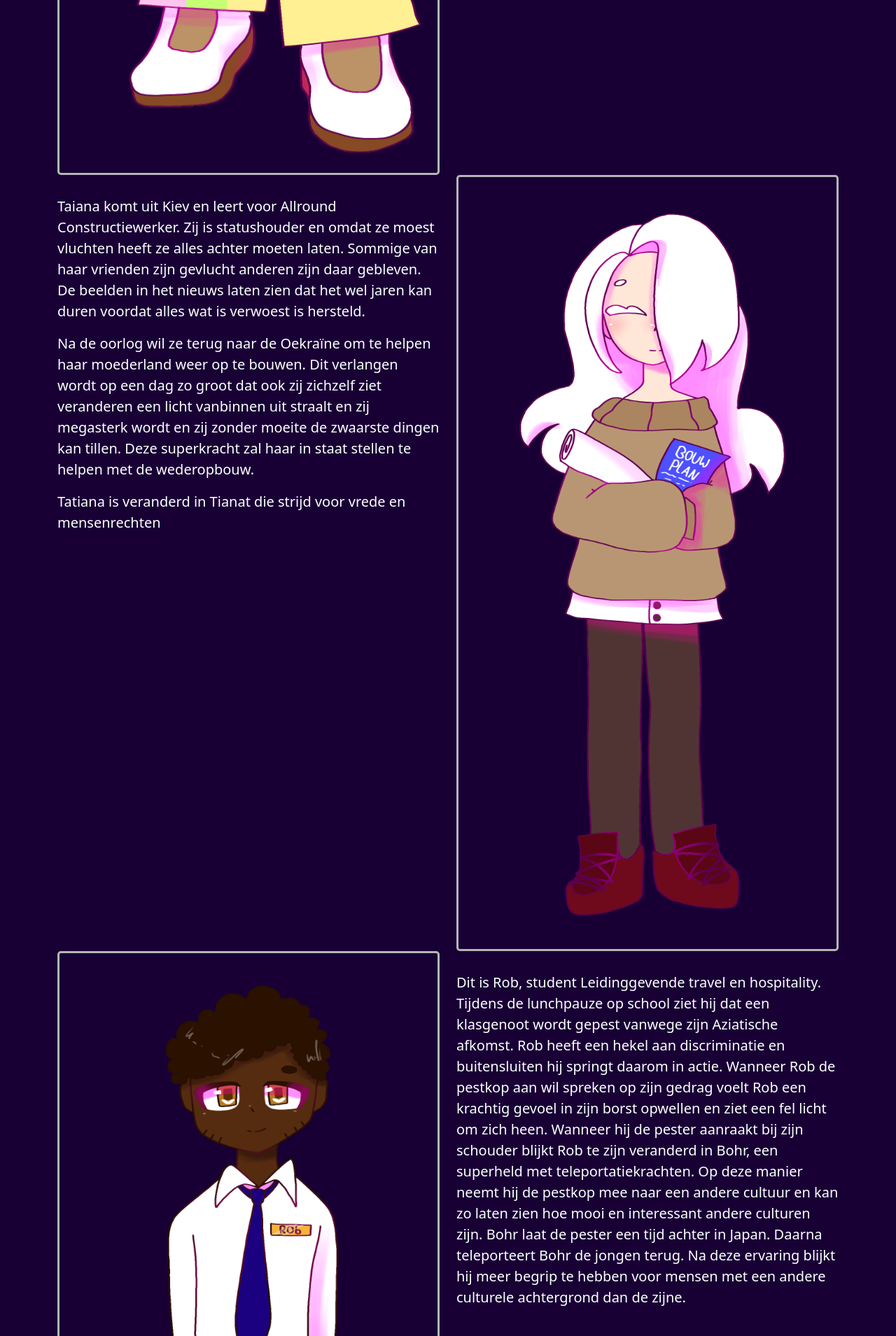
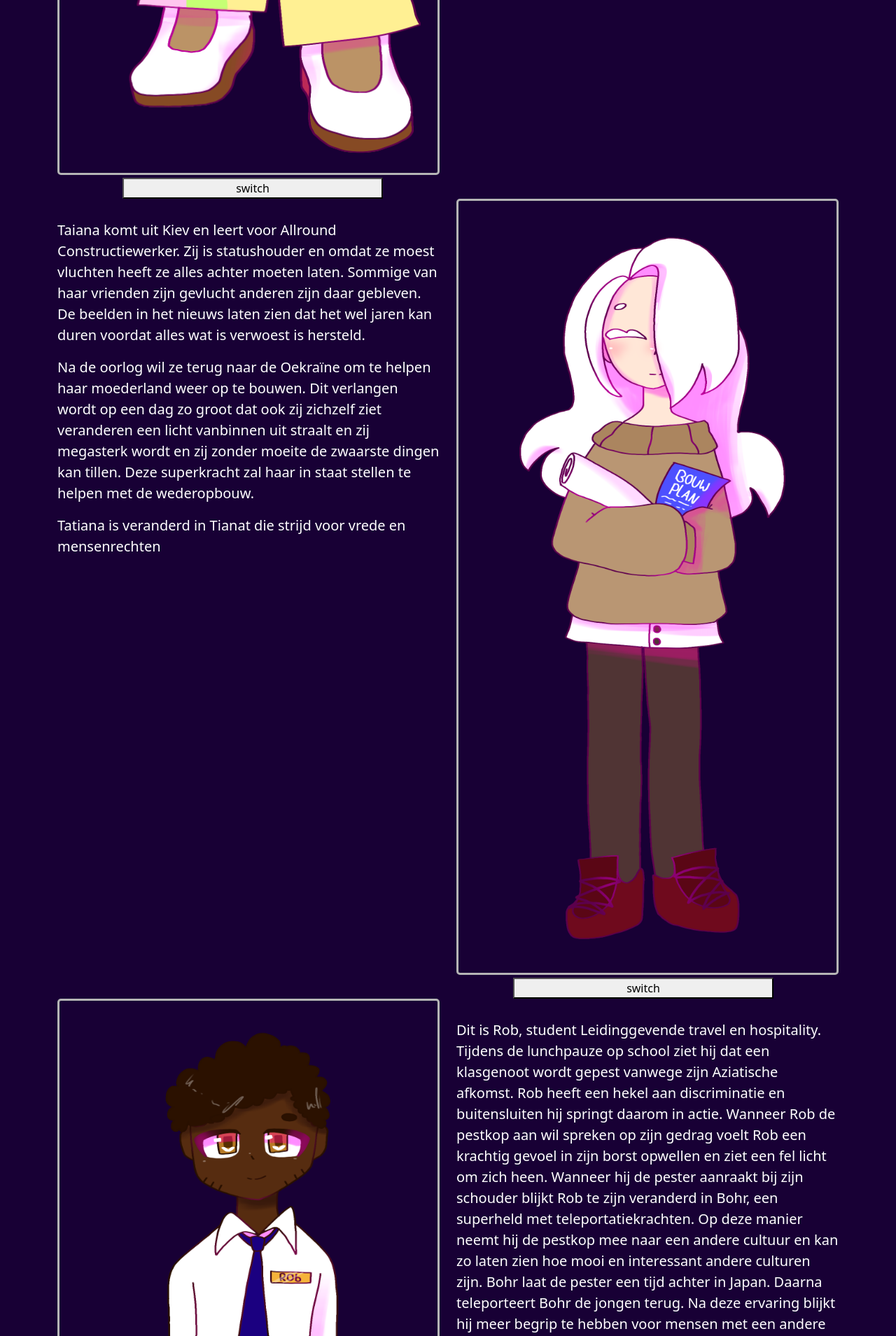
Before and after one commit to kw1c-CobussenTimothy/UnescoWebsite, a PHP site: page /UnescoWebsite/Helden in a window 1280 px wide. Shown: the part 1230-3139 px from the top of the page at 70% size. Run offline with PHP 8.4, Linux system fonts and the light colour scheme.

Commit message:
Helden pagina spinny images

```diff
--- a/pages/Helden.php
+++ b/pages/Helden.php
@@ -2,7 +2,9 @@
     <body>
         <div class="container col-12">
             <div class="row">
-                <div class="col-6 d-flex justify-content-center align-items-center"><img class="image2 px-4 py-3" src="/UnescoWebsite/images/Vera.png"></div>
+                <div class="col-6 d-flex justify-content-center align-items-center">
+                    <img id="VeraImage" class="image2 px-4 py-3" src="/UnescoWebsite/images/Vera.png">
+                </div>
                 <div class="col-6 center-block fs-5"><br>
                     <p>Dit is Vera. Zij studeert mediavormgeving bij ICT & Creatief. Daarnaast heeft ze een bijbaan in een restaurant. Er wordt daar vaak eten weggegooid Porties zijn te groot en mensen kunnen hun maaltijd niet op.  Op een avond serveert Vera een ouder echtpaar en vraagt of alles naar wens was.
                     </p>
@@ -15,6 +17,9 @@
                     <p>Zo vermindert Raeve voedselverspilling. Het echtpaar, nog steeds onder de indruk van wat er voor hun ogen gebeurde neemt met een glimlach en een goedgevulde doggybag afscheid.
                     </p>
                 </div>
+                <div class="col-12 mt-1">
+                    <button class="col-4" style="margin-left: 8.333%;" onclick="Spinny()">switch</button>
+                </div>
             </div>
 
             <div class="row">
@@ -25,13 +30,19 @@
                     </p>
                     <p>Tatiana is veranderd in Tianat die strijd voor vrede en mensenrechten</p>
                 </div>
-                <div class="col-6 d-flex justify-content-center align-items-center"><img class="image2 px-4 py-3" src="/UnescoWebsite/images/Tatiana.png"></div>
+                <div class="col-6 d-flex justify-content-center align-items-center"><img id="TatianaImage" class="image2 px-4 py-3" src="/UnescoWebsite/images/Tatiana.png"></div>
+                <div class="col-12 mt-1">
+                    <button class="col-4" style="margin-left: 58.333%;" onclick="Spinny2()">switch</button>
+                </div>
             </div>
 
             <div class="row">
-                <div class="col-6 d-flex justify-content-center align-items-center"><img class="image2 px-4 py-3" src="/UnescoWebsite/images/Rob.png"></div>
+                <div class="col-6 d-flex justify-content-center align-items-center"><img id="RobImage" class="image2 px-4 py-3" src="/UnescoWebsite/images/Rob.png"></div>
                 <div class="col-6 center-block fs-5"><br>
                     <p>Dit is Rob, student Leidinggevende travel en hospitality. Tijdens de lunchpauze op school ziet hij dat een klasgenoot wordt gepest vanwege zijn Aziatische afkomst. Rob heeft een hekel aan discriminatie en buitensluiten hij springt daarom in actie. Wanneer Rob de pestkop aan wil spreken op zijn gedrag voelt Rob een krachtig gevoel in zijn borst opwellen en ziet een fel licht om zich heen. Wanneer hij de pester aanraakt bij zijn schouder blijkt Rob te zijn veranderd in Bohr, een superheld met teleportatiekrachten. Op deze manier neemt hij de pestkop mee naar een andere cultuur en kan zo laten zien hoe mooi en interessant andere culturen zijn. Bohr laat de pester een tijd achter in Japan. Daarna teleporteert Bohr de jongen terug. Na deze ervaring blijkt hij meer begrip te hebben voor mensen met een andere culturele achtergrond dan de zijne. </p>
+                </div>
+                <div class="col-12 mt-1">
+                    <button class="col-4" style="margin-left: 8.333%;" onclick="Spinny3()">switch</button>
                 </div>
             </div>
 
@@ -39,8 +50,80 @@
                 <div class="col-6 center-block fs-5"><br>
                     <p>Emily zit in het eerste jaar van de koksopleiding. Ze houdt ervan mensen blij te maken met het heerlijkste eten. Ze kookt al vanaf kleins af aan voor haar familie. Ze waren heel hecht als gezin nu zij en haar broer ouder worden merkt Emily ze dat er meer afstand ontstaat in haar gezin. Na de zoveelste ruzie gaat Emily verdrietig naar haar kamer ze zou willen dat ze met haar kookkunst de ruzies kon oplossen. Ineens verblindt een fel licht wat de kamer binnen schijnt haar zicht en voelt Emily iets in zichzelf opborrelen. Ze loopt naar de keuken en tovert binnen 2 minuten een feestmaal wat bestaat uit alle lievelingsgerechten van haar familie. Haar ouders en broer staan versteld, ze gaan samen aan tafel en onder het eten praten ze hun conflicten uit. Als superheld heet ze Limey degene die mensen bij elkaar brengt en verbindt waar dat hard nodig is. </p>
                 </div>
-                <div class="col-6 d-flex justify-content-center align-items-center"><img class="image2 px-4 py-3" src="/UnescoWebsite/images/Emily.png"></div>
+                <div class="col-6 d-flex justify-content-center align-items-center"><img id="EmilyImage" class="image2 px-4 py-3" src="/UnescoWebsite/images/Emily.png"></div>
+                <div class="col-12 mt-1">
+                    <button class="col-4" style="margin-left: 58.333%;" onclick="Spinny4()">switch</button>
+                </div>
             </div>
         </div>
     </body>
 </html>
+
+
+<style>
+.hidden  {
+    display: none;
+}
+
+.spinny{
+    animation: spinY 2.5s ease-in 1s;
+}
+.spinny2{
+    animation: spinY 2.5s ease-out 1.5s;
+}
+
+@keyframes spinY {
+    0% {
+        transform: rotateY(0deg);
+    }
+    100% {
+        transform: rotateY(1800deg);
+    }
+}
+</style>
+
+<script>
+function Spinny() {
+    var Image1 = document.getElementById("VeraImage");
+
+    Image1.classList.add("spinny");
+    setTimeout(() => {
+        Image1.src="/UnescoWebsite/images/Raeve.png";
+        Image1.classList.remove("spinny");
+        Image1.classList.add("spinny2");
+    }, 2500);
+}
+
+function Spinny2() {
+    var Image1 = document.getElementById("TatianaImage");
+
+    Image1.classList.add("spinny");
+    setTimeout(() => {
+        Image1.src="/UnescoWebsite/images/Tianat.png";
+        Image1.classList.remove("spinny");
+        Image1.classList.add("spinny2");
+    }, 2500);
+}
+
+function Spinny3() {
+    var Image1 = document.getElementById("RobImage");
+
+    Image1.classList.add("spinny");
+    setTimeout(() => {
+        Image1.src="/UnescoWebsite/images/Bohr.png";
+        Image1.classList.remove("spinny");
+        Image1.classList.add("spinny2");
+    }, 2500);
+}
+
+function Spinny4() {
+    var Image1 = document.getElementById("EmilyImage");
+
+    Image1.classList.add("spinny");
+    setTimeout(() => {
+        Image1.src="/UnescoWebsite/images/Limey.png";
+        Image1.classList.remove("spinny");
+        Image1.classList.add("spinny2");
+    }, 2500);
+}
+</script>
```
Also changed, not shown: images/raeve.png.
